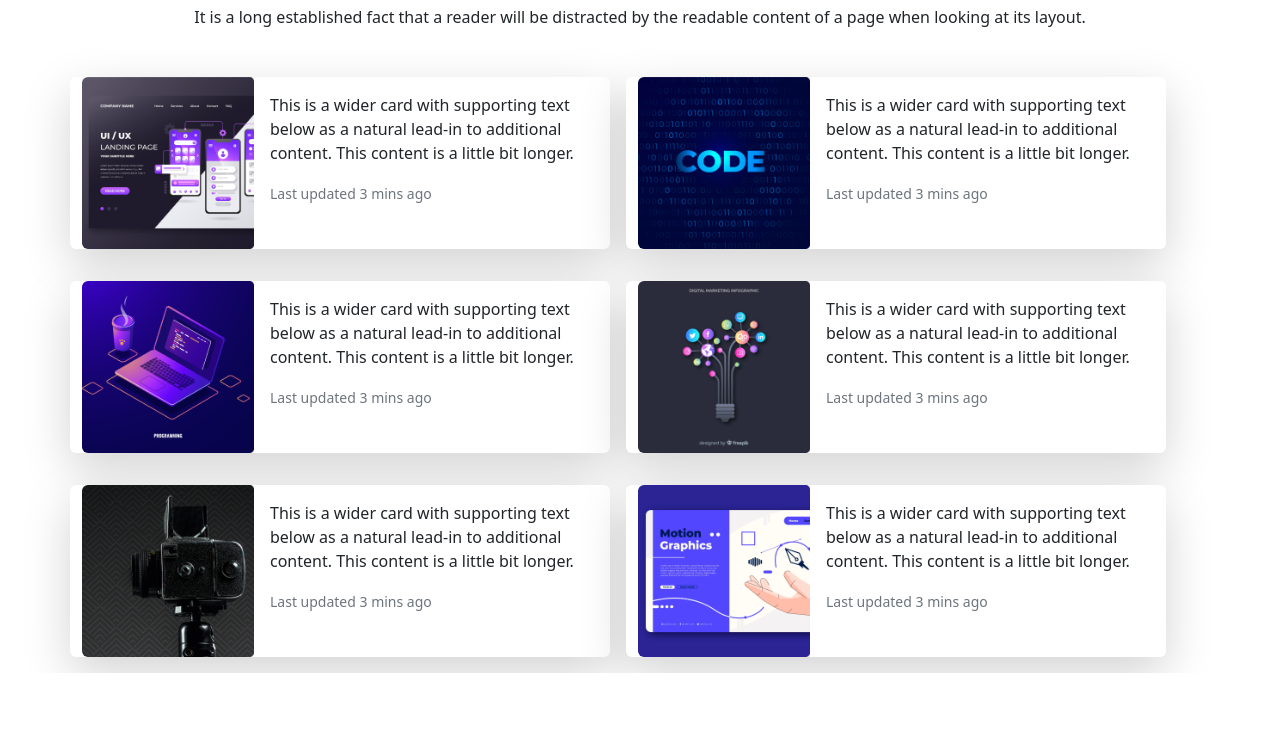
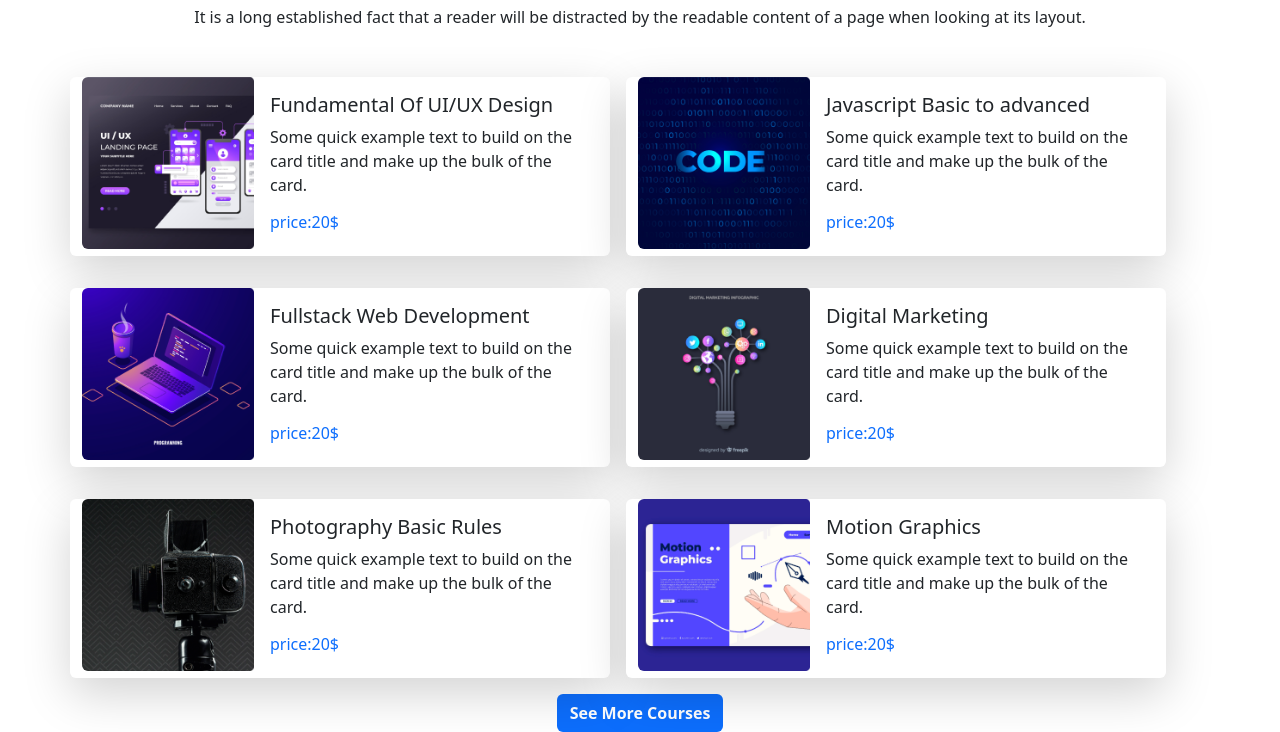
Before and after one commit to Emraj268/pro-education-site, a plain HTML site: page index.html in a window 1280 px wide. Shown: the part 843-1575 px from the top of the page. Before the commit the page ends 1516 px from the top, so only its background shows below. Drawn offline with nearby package versions, Linux system fonts and the light colour scheme.

Commit message:
See More Courses button

```diff
--- a/index.html
+++ b/index.html
@@ -108,8 +108,10 @@
                       </div>
                       <div class="col-md-8">
                         <div class="card-body">
-                          <p class="card-text">This is a wider card with supporting text below as a natural lead-in to additional content. This content is a little bit longer.</p>
-                          <p class="card-text"><small class="text-muted">Last updated 3 mins ago</small></p>
+                         <h5> Fundamental Of UI/UX Design</h5>
+                        <p>Some quick example text to build on the card title
+                            and make up the bulk of the card.</p>
+                            <h6 class="text-primary">price:20$</h6>
                         </div>
                       </div>
                     </div>
@@ -121,8 +123,10 @@
                       </div>
                       <div class="col-md-8">
                         <div class="card-body">
-                          <p class="card-text">This is a wider card with supporting text below as a natural lead-in to additional content. This content is a little bit longer.</p>
-                          <p class="card-text"><small class="text-muted">Last updated 3 mins ago</small></p>
+                           <h5>Javascript Basic to advanced</h5>
+                           <p>Some quick example text to build on the card title
+                            and make up the bulk of the card.</p>
+                            <h6 class="text-primary">price:20$</h6>
                         </div>
                       </div>
                     </div>
@@ -134,8 +138,10 @@
                       </div>
                       <div class="col-md-8">
                         <div class="card-body">
-                          <p class="card-text">This is a wider card with supporting text below as a natural lead-in to additional content. This content is a little bit longer.</p>
-                          <p class="card-text"><small class="text-muted">Last updated 3 mins ago</small></p>
+                            <h5>Fullstack Web Development</h5>
+                            <p>Some quick example text to build on the card title
+                                and make up the bulk of the card.</p>
+                                <h6 class="text-primary">price:20$</h6>
                         </div>
                       </div>
                     </div>
@@ -147,8 +153,10 @@
                       </div>
                       <div class="col-md-8">
                         <div class="card-body">
-                          <p class="card-text">This is a wider card with supporting text below as a natural lead-in to additional content. This content is a little bit longer.</p>
-                          <p class="card-text"><small class="text-muted">Last updated 3 mins ago</small></p>
+                            <h5>Digital Marketing</h5>
+                            <p>Some quick example text to build on the card title
+                                and make up the bulk of the card.</p>
+                                <h6 class="text-primary">price:20$</h6>
                         </div>
                       </div>
                     </div>
@@ -160,8 +168,10 @@
                       </div>
                       <div class="col-md-8">
                         <div class="card-body">
-                          <p class="card-text">This is a wider card with supporting text below as a natural lead-in to additional content. This content is a little bit longer.</p>
-                          <p class="card-text"><small class="text-muted">Last updated 3 mins ago</small></p>
+                            <h5>Photography Basic Rules</h5>
+                            <p>Some quick example text to build on the card title
+                                and make up the bulk of the card.</p>
+                                <h6 class="text-primary">price:20$</h6>
                         </div>
                       </div>
                     </div>
@@ -173,14 +183,16 @@
                       </div>
                       <div class="col-md-8">
                         <div class="card-body">
-                          <p class="card-text">This is a wider card with supporting text below as a natural lead-in to additional content. This content is a little bit longer.</p>
-                          <p class="card-text"><small class="text-muted">Last updated 3 mins ago</small></p>
+                            <h5>Motion Graphics</h5>
+                            <p>Some quick example text to build on the card title
+                                and make up the bulk of the card.</p>
+                                <h6 class="text-primary">price:20$</h6>
                         </div>
                       </div>
                     </div>
                   </div>
                 </div>
-
+              <div class="text-center"> <button class="btn btn-outline fw-bolder bg-primary text-white" type="submit">See More Courses</button></div>
         </section>
     </main>
     <script src="https://cdn.jsdelivr.net/npm/bootstrap@5.2.0/dist/js/bootstrap.bundle.min.js" integrity="sha384-A3rJD856KowSb7dwlZdYEkO39Gagi7vIsF0jrRAoQmDKKtQBHUuLZ9AsSv4jD4Xa" crossorigin="anonymous"></script>
```
